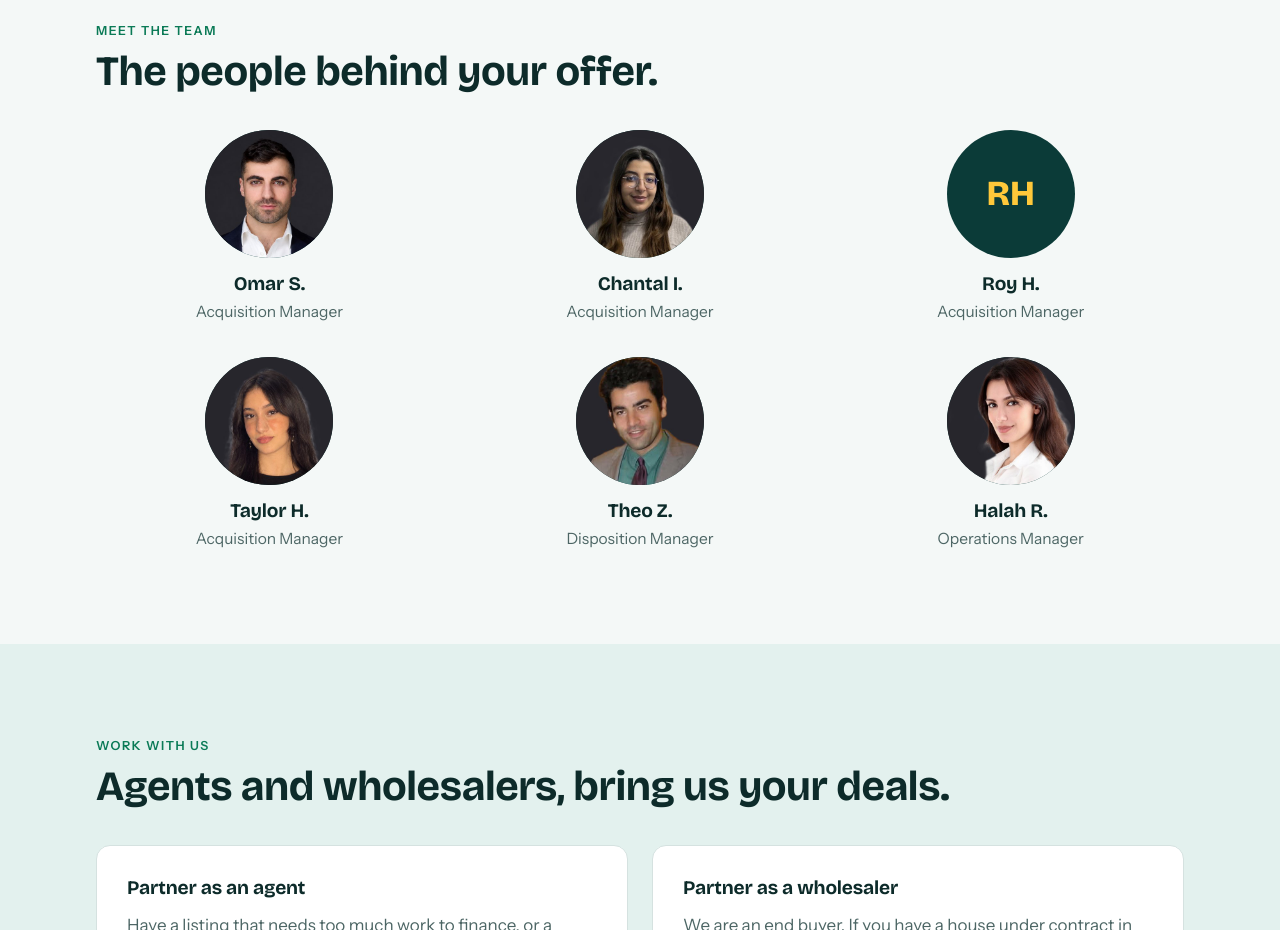
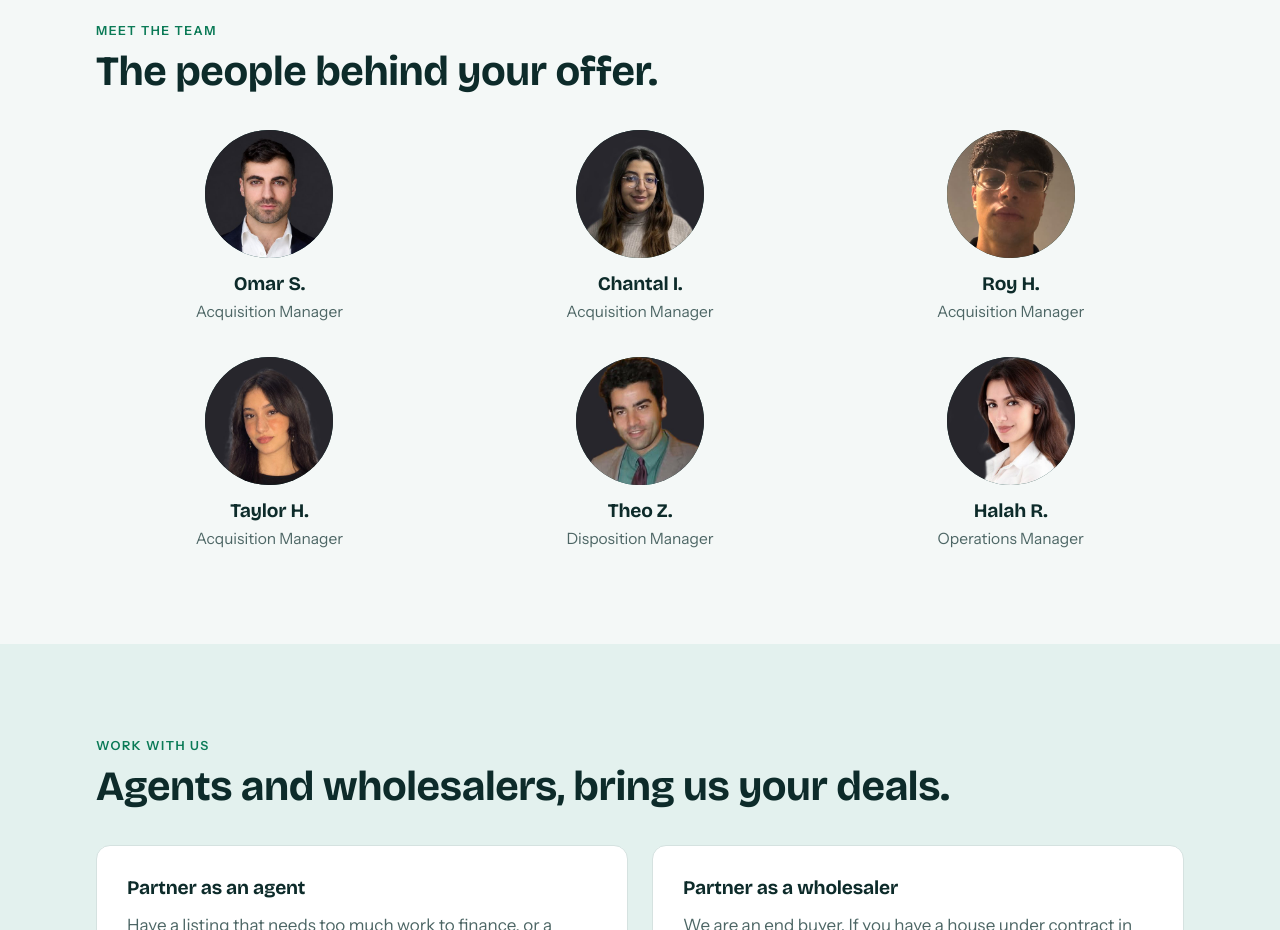
Before and after one commit to RoyHamzehDev/sofihomebuyers, a plain HTML site: page index.html in a window 1280 px wide. Shown: the part 3980-4910 px from the top of the page. Drawn offline with nearby package versions, Linux system fonts and the light colour scheme.

Commit message:
Add files via upload

```diff
--- a/index.html
+++ b/index.html
@@ -394,7 +394,7 @@ footer{background:var(--deep2);color:var(--on-deep-muted);font-size:.9rem}
     <ul class="team">
       <li><div class="face"><img src="team-1.jpg" alt="Omar S."></div><h3>Omar S.</h3><p>Acquisition Manager</p></li>
       <li><div class="face"><img src="team-3.jpg" alt="Chantal I."></div><h3>Chantal I.</h3><p>Acquisition Manager</p></li>
-      <li><div class="face" aria-hidden="true">RH</div><h3>Roy H.</h3><p>Acquisition Manager</p></li>
+      <li><div class="face"><img src="team-6.jpg" alt="Roy H."></div><h3>Roy H.</h3><p>Acquisition Manager</p></li>
       <li><div class="face"><img src="team-4.jpg" alt="Taylor H."></div><h3>Taylor H.</h3><p>Acquisition Manager</p></li>
       <li><div class="face"><img src="team-5.jpg" alt="Theo Z."></div><h3>Theo Z.</h3><p>Disposition Manager</p></li>
       <li><div class="face"><img src="team-2.jpg" alt="Halah R."></div><h3>Halah R.</h3><p>Operations Manager</p></li>
```
Also changed, not shown: team-6.jpg (added).
